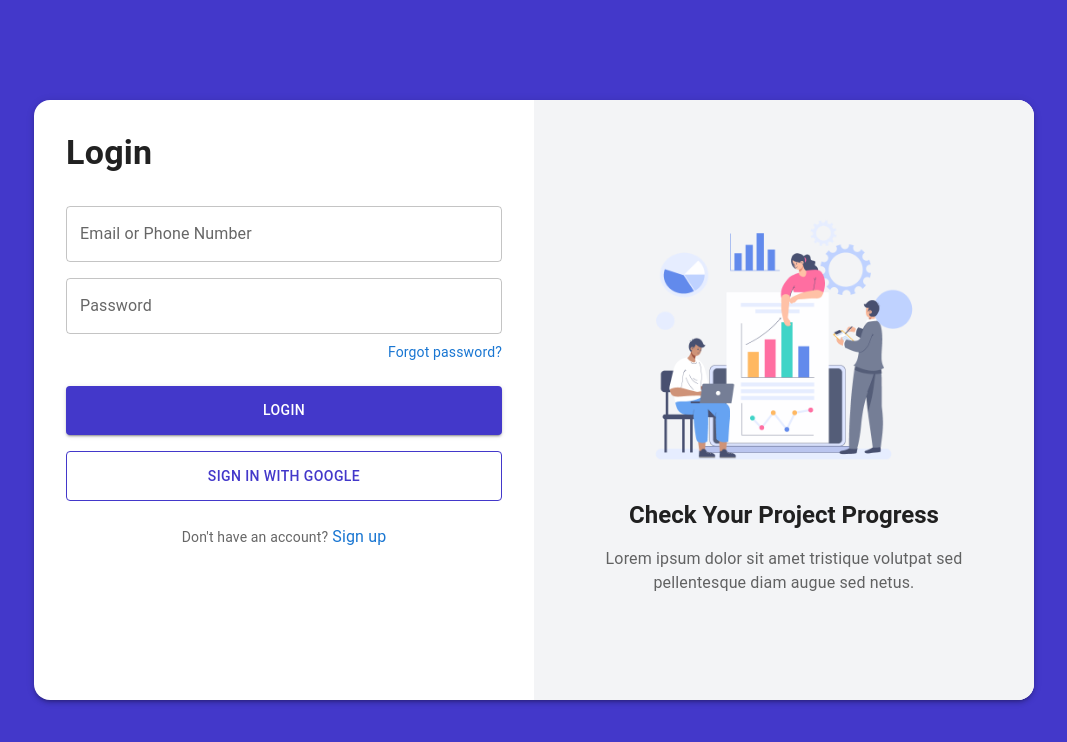
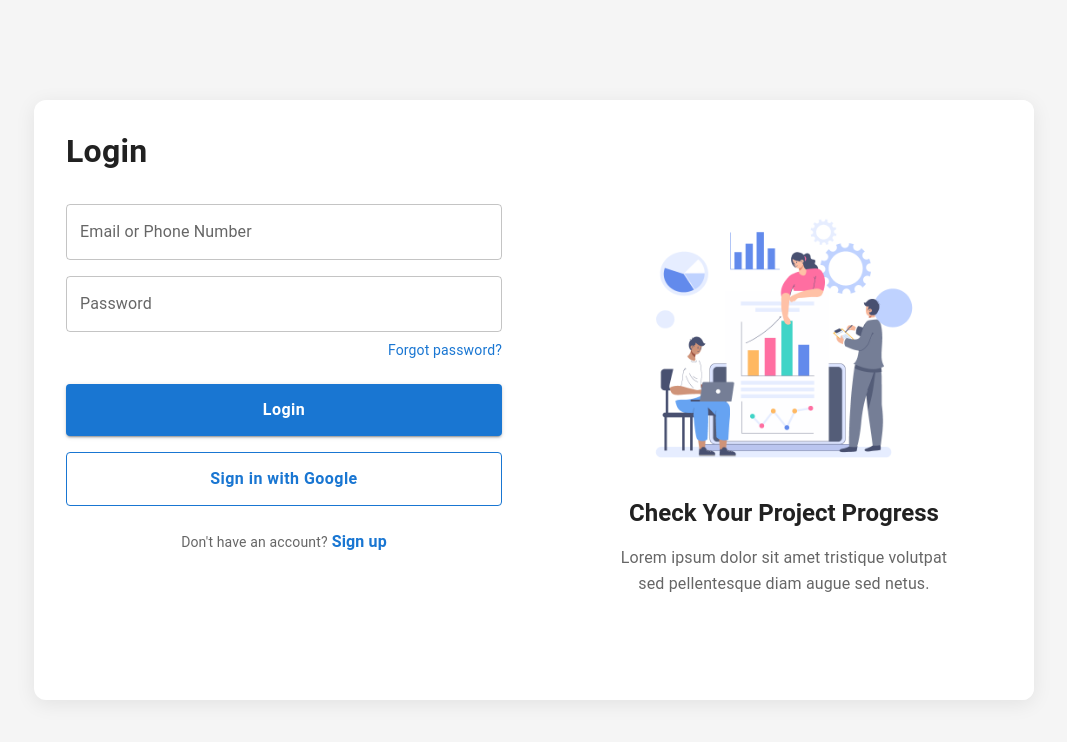
Before and after one commit to naskavinda/Prioritizer, a React (Vite) app in the folder prioritizer-web/: page / in a window 1280 px wide. Shown: the top 742 px of the page, without its empty margins (106-1173 px from the left). Built offline with nearby package versions, Linux system fonts and the light colour scheme.

Commit message:
change the styling of the login page

```diff
--- a/prioritizer-web/src/features/auth/components/Login.tsx
+++ b/prioritizer-web/src/features/auth/components/Login.tsx
@@ -10,7 +10,6 @@ import {
   TextField,
   Box,
   Typography,
-  Container,
   Paper,
   Grid
 } from '@mui/material';
@@ -57,24 +56,26 @@ export const Login = () => {
   return (
     <Box
       sx={{
-        minHeight: '100vh',
-        bgcolor: '#4338ca', // Indigo background color
+        width: '100vw',
+        height: '100vh',
+        background: '#f5f5f5',
         display: 'flex',
         alignItems: 'center',
         justifyContent: 'center',
-        p: 4
+        padding: { xs: 2, sm: 4 }
       }}
     >
       <Paper
-        elevation={3}
+        elevation={8}
         sx={{
           display: 'flex',
-          borderRadius: 4,
+          borderRadius: 3,
           overflow: 'hidden',
           width: '100%',
-          maxWidth: 1000,
-          minHeight: 600,
-          bgcolor: 'white'
+          maxWidth: '1000px',
+          minHeight: { xs: 'auto', md: '600px' },
+          bgcolor: 'background.paper',
+          boxShadow: '0 4px 20px rgba(0, 0, 0, 0.08)'
         }}
       >
         <Grid container>
@@ -93,7 +94,9 @@ export const Login = () => {
                 component="h1"
                 sx={{
                   mb: 4,
-                  fontWeight: 600
+                  fontWeight: 700,
+                  color: 'text.primary',
+                  fontSize: { xs: '1.75rem', md: '2rem' }
                 }}
               >
                 Login
@@ -113,7 +116,14 @@ export const Login = () => {
                       label="Email or Phone Number"
                       error={touched.emailOrPhone && !!errors.emailOrPhone}
                       helperText={touched.emailOrPhone && errors.emailOrPhone}
-                      sx={{ mb: 2 }}
+                      sx={{
+                        mb: 2,
+                        '& .MuiOutlinedInput-root': {
+                          '&:hover fieldset': {
+                            borderColor: 'primary.main',
+                          }
+                        }
+                      }}
                     />
 
                     <Field
@@ -124,7 +134,14 @@ export const Login = () => {
                       label="Password"
                       error={touched.password && !!errors.password}
                       helperText={touched.password && errors.password}
-                      sx={{ mb: 1 }}
+                      sx={{
+                        mb: 1,
+                        '& .MuiOutlinedInput-root': {
+                          '&:hover fieldset': {
+                            borderColor: 'primary.main',
+                          }
+                        }
+                      }}
                     />
 
                     <Typography
@@ -133,7 +150,10 @@ export const Login = () => {
                         textAlign: 'right',
                         mb: 3,
                         color: 'primary.main',
-                        cursor: 'pointer'
+                        cursor: 'pointer',
+                        '&:hover': {
+                          color: 'primary.dark'
+                        }
                       }}
                     >
                       Forgot password?
@@ -146,9 +166,12 @@ export const Login = () => {
                       disabled={isLoading}
                       sx={{
                         py: 1.5,
-                        bgcolor: '#4338ca',
+                        bgcolor: 'primary.main',
+                        fontWeight: 600,
+                        textTransform: 'none',
+                        fontSize: '1rem',
                         '&:hover': {
-                          bgcolor: '#3730a3'
+                          bgcolor: 'primary.dark'
                         }
                       }}
                     >
@@ -163,10 +186,14 @@ export const Login = () => {
                       sx={{
                         mt: 2,
                         py: 1.5,
-                        borderColor: '#4338ca',
-                        color: '#4338ca',
+                        borderColor: 'primary.main',
+                        color: 'primary.main',
+                        fontWeight: 600,
+                        textTransform: 'none',
+                        fontSize: '1rem',
                         '&:hover': {
-                          borderColor: '#3730a3'
+                          borderColor: 'primary.dark',
+                          bgcolor: 'background.default'
                         }
                       }}
                     >
@@ -187,7 +214,11 @@ export const Login = () => {
                         sx={{
                           color: 'primary.main',
                           ml: 0.5,
-                          cursor: 'pointer'
+                          cursor: 'pointer',
+                          fontWeight: 600,
+                          '&:hover': {
+                            color: 'primary.dark'
+                          }
                         }}
                       >
                         Sign up
@@ -205,7 +236,7 @@ export const Login = () => {
             xs={12}
             md={6}
             sx={{
-              bgcolor: '#f3f4f6',
+              bgcolor: 'background.default',
               display: { xs: 'none', md: 'flex' },
               flexDirection: 'column',
               alignItems: 'center',
@@ -223,10 +254,24 @@ export const Login = () => {
                 marginBottom: '2rem'
               }}
             />
-            <Typography variant="h5" sx={{ mb: 2, fontWeight: 600 }}>
+            <Typography
+              variant="h5"
+              sx={{
+                mb: 2,
+                fontWeight: 700,
+                color: 'text.primary'
+              }}
+            >
               Check Your Project Progress
             </Typography>
-            <Typography variant="body1" color="text.secondary">
+            <Typography
+              variant="body1"
+              sx={{
+                color: 'text.secondary',
+                maxWidth: '80%',
+                lineHeight: 1.6
+              }}
+            >
               Lorem ipsum dolor sit amet tristique volutpat sed pellentesque
               diam augue sed netus.
             </Typography>
```
Also changed, not shown: prioritizer-web/src/theme/colors.ts (added, +34 -0 lines), 1 other file (tests, documents, lock files or other folders).
